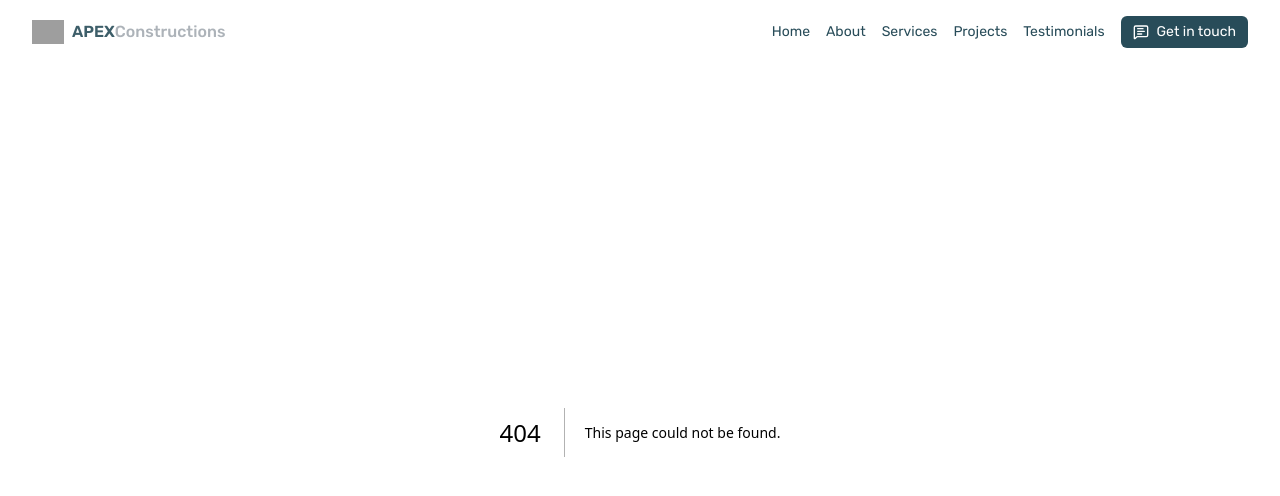
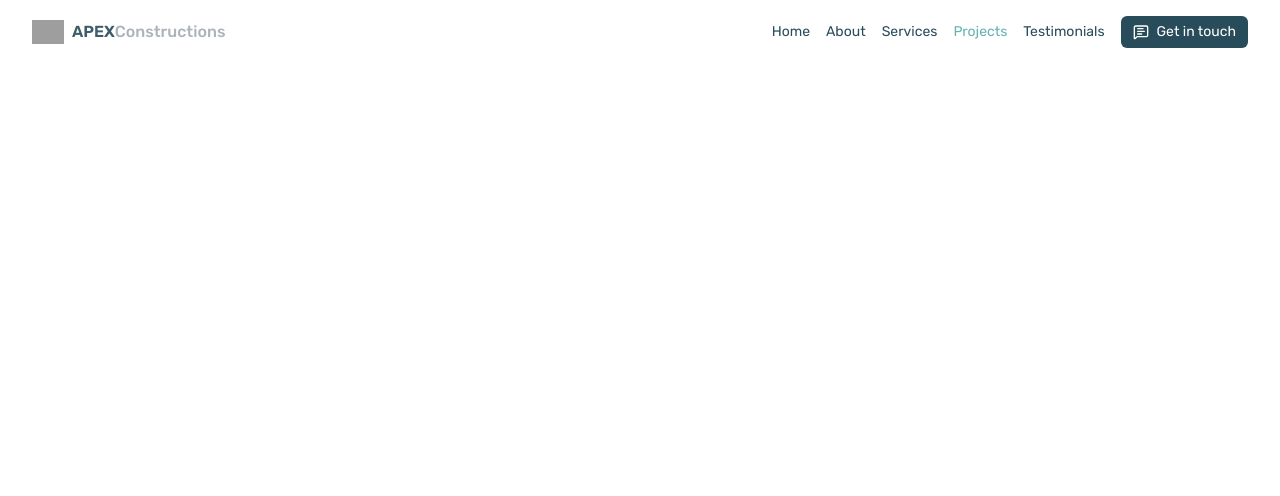
Before and after one commit to DavidMANZI-093/apex, a Next.js app: page /projects in a window 1280 px wide. Before the commit this address had no page. Shown: the top 496 px of the page. Built offline with nearby package versions, Linux system fonts and the light colour scheme; grey boxes are pictures that could not be loaded.

Commit message:
refactor: update route pages and enhance nav-link component
- Adjust route page heights to account for header
- Remove 'use client' directives from route pages
- Enhance NavLink with active state support
- Improve NavLink styling and color handling

```diff
--- /dev/null
+++ b/src/app/about/page.tsx
@@ -0,0 +1,7 @@
+export default function AboutPage() {
+  return (
+    <div className="relative w-full h-[calc(100vh-64px)] bg-white">
+      {/* Empty white page */}
+    </div>
+  )
+}
--- /dev/null
+++ b/src/app/contact/page.tsx
@@ -0,0 +1,7 @@
+export default function ContactPage() {
+  return (
+    <div className="relative w-full h-[calc(100vh-64px)] bg-white">
+      {/* Empty white page */}
+    </div>
+  )
+}
--- /dev/null
+++ b/src/app/projects/page.tsx
@@ -0,0 +1,7 @@
+export default function ProjectsPage() {
+  return (
+    <div className="relative w-full h-[calc(100vh-64px)] bg-white">
+      {/* Empty white page */}
+    </div>
+  )
+}
--- /dev/null
+++ b/src/app/services/page.tsx
@@ -0,0 +1,7 @@
+export default function ServicesPage() {
+  return (
+    <div className="relative w-full h-[calc(100vh-64px)] bg-white">
+      {/* Empty white page */}
+    </div>
+  )
+}
--- /dev/null
+++ b/src/app/testimonials/page.tsx
@@ -0,0 +1,7 @@
+export default function TestimonialsPage() {
+  return (
+    <div className="relative w-full h-[calc(100vh-64px)] bg-white">
+      {/* Empty white page */}
+    </div>
+  )
+}
--- a/src/components/nav-link.tsx
+++ b/src/components/nav-link.tsx
@@ -2,6 +2,7 @@
 
 import React from 'react'
 import Link from 'next/link'
+import { usePathname } from 'next/navigation'
 
 type Props = {
     href: string;
@@ -10,9 +11,11 @@ type Props = {
 }
 
 const NavLink = ({ href, text, onClick }: Props) => {
+  const pathname = usePathname()
   return (
-    <Link href={href} onClick={onClick}>
-        <p className="font-normal text-midnight-green text-sm hover:text-verdigris active:!text-midnight-green/70">{text}</p>
+    <Link className='relative flex w-fit items-center gap-1' href={href} onClick={onClick}>
+      {/* <span className={`absolute w-1 h-1 -left-2 rounded-full bg-midnight-green/90 ${pathname === href ? "" : "hidden"}`}/> */}
+      <p className={`font-normal ${pathname === href ? "text-verdigris" : "text-midnight-green"} text-sm hover:text-verdigris active:!text-midnight-green/70`}>{text}</p>
     </Link>
   )
 }
```
